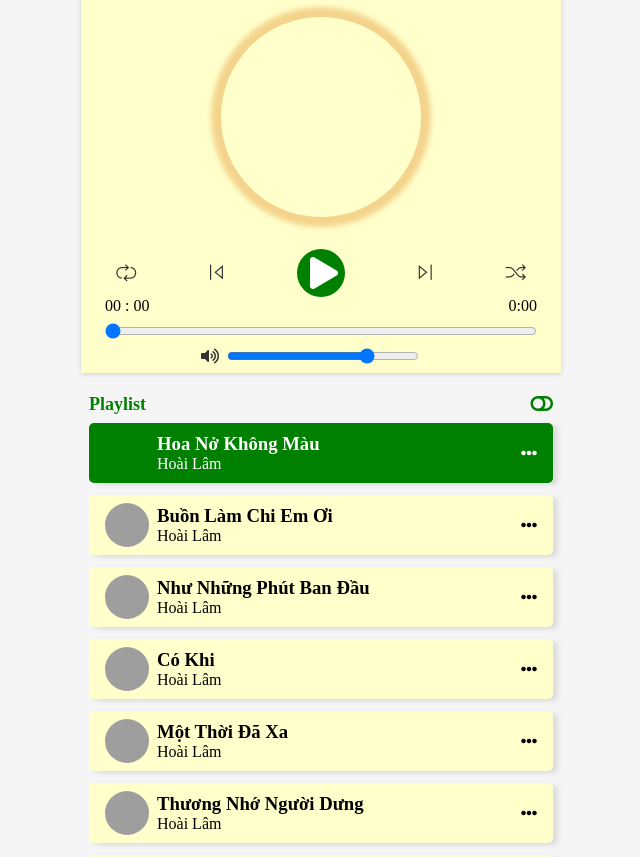
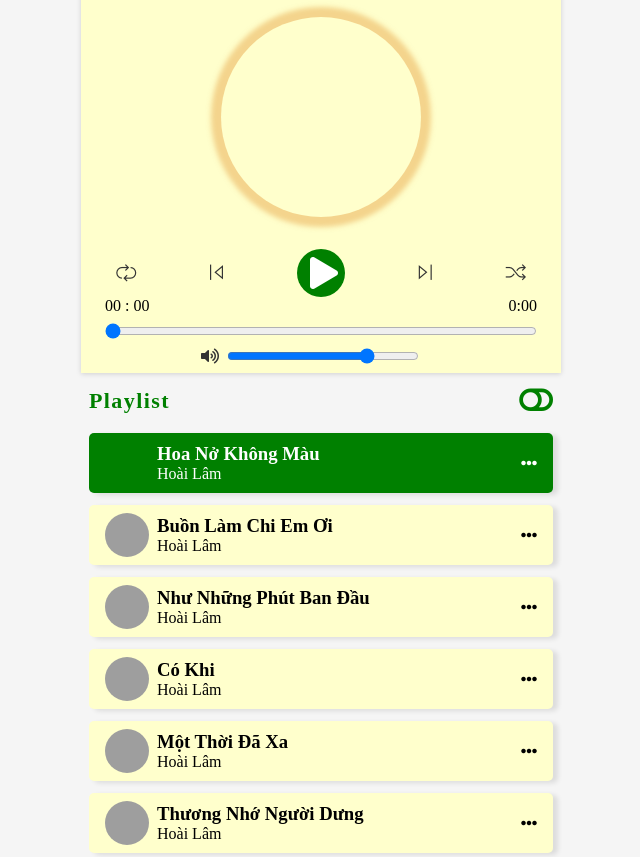
Before and after one commit to nqk2708/music-player, a plain HTML site: page index.html in a window 1280 px wide. Shown: the part 84-941 px from the top of the page, without its empty margins (319-959 px from the left). Drawn offline with Linux system fonts and the light colour scheme; grey boxes are pictures that could not be loaded.

Commit message:
upload code

```diff
--- a/assets/css/styles.css
+++ b/assets/css/styles.css
@@ -86,10 +86,10 @@ header h2 {
 }
 
 .dashboard.darkmode--active {
-    background-image: linear-gradient(to bottom right, #000, #001);
+    background-image: linear-gradient(to bottom right, #000, #003);
 }
 .playlist.darkmode--active {
-    background-image: linear-gradient(to left, #001, #000);
+    background-image: linear-gradient(to left, #003, #000);
 }
 
 .dashboard.darkmode--active header h2,
@@ -190,13 +190,15 @@ header h2 {
 
 /* Playlist */
 .player .playlist {
-    margin-top: 456px;
+    margin-top: 440px;
     padding: 0 8px 8px;
 }
 
 .playlist .playlist__label {
     font-weight: 600;
-    font-size: 18px;
+    font-size: 22px;
+    padding: 8px 0;
+    letter-spacing: 1.4px;
     color: var(--primary-color);
 }
 
@@ -208,9 +210,10 @@ header h2 {
 }
 
 .playlist-darkmode-btn {
-    font-size: 20px;
+    font-size: 30px;
     color: var(--primary-color);
     cursor: pointer;
+    padding: 8px 0;
 }
 
 .playlist-darkmode-btn .playlist-darkmode-btn--on {
```
